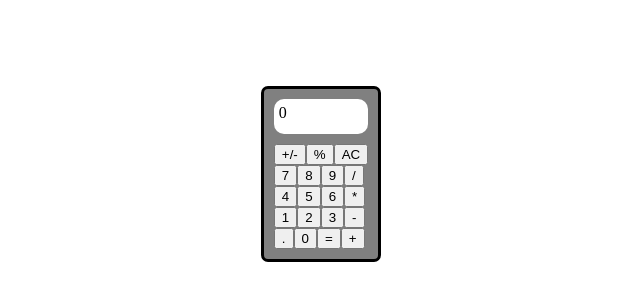
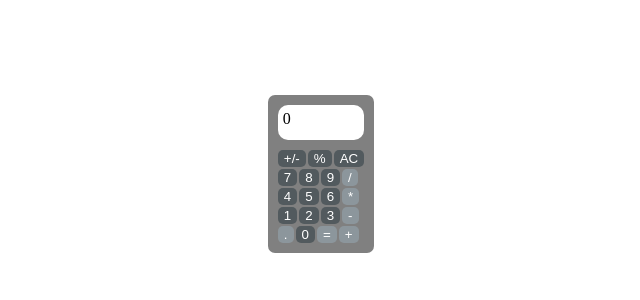
Before and after one commit to ssimkani/javascript-calculator, a plain HTML site: page index.html in a window 1280 px wide. Shown: the part 234-534 px from the top of the page, without its empty margins (319-959 px from the left). Drawn offline with Linux system fonts and the light colour scheme.

Commit message:
style: add gap between all buttons

```diff
--- a/style.css
+++ b/style.css
@@ -9,7 +9,6 @@ body {
   display: flex;
   flex-direction: column;
   gap: 10px;
-  border-style: solid;
   border-radius: 7px;
   padding: 10px;
   background-color: grey;
@@ -21,24 +20,46 @@ body {
   background-color: white;
   border-radius: 10px;
 }
-
-
+.all-buttons {
+    display: flex;
+    flex-direction: column;
+    gap: 2px;
+}
 .top-buttons {
-    display: flex;
+  display: flex;
+  gap: 2px;
 }
 
 .divide-buttons {
-    display: flex;
+  display: flex;
+  gap: 2px;
 }
 
 .multiply-buttons {
-    display: flex;
+  display: flex;
+  gap: 2px;
 }
 
 .subtract-buttons {
-    display: flex;
+  display: flex;
+  gap: 2px;
 }
 
 .add-buttons {
-    display: flex;
+  display: flex;
+  gap: 2px;
 }
+
+button {
+    border-radius: 5px;
+  border: none;
+  box-shadow: none;
+  outline: none;
+  color: white;
+  background-color: #525a5e;
+  cursor: pointer;
+}
+
+#decimal-point, #equal, .operator {
+    background-color: #8c969c;
+}
```
